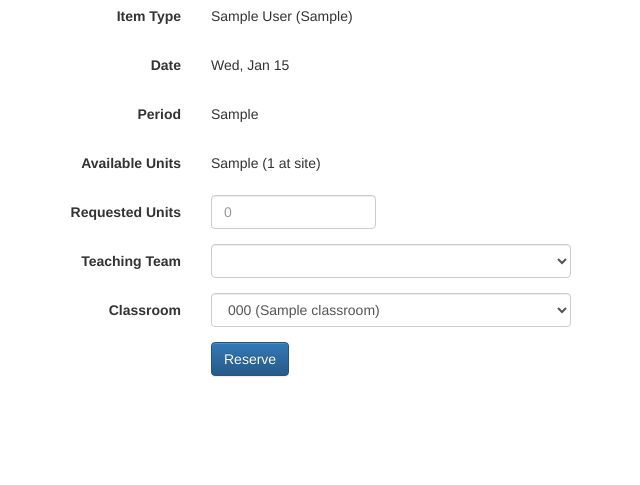
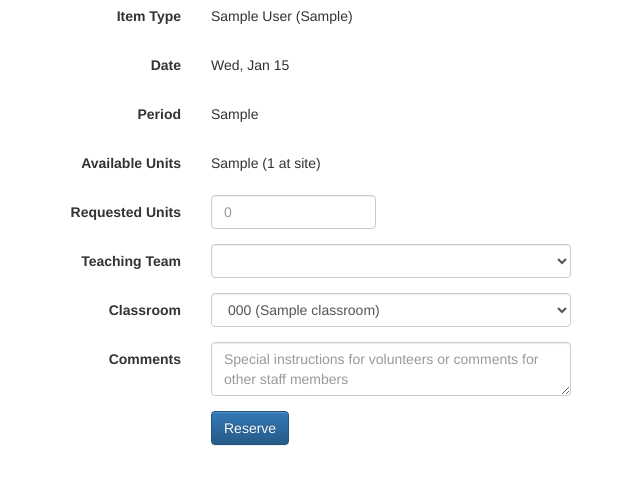
Before and after one commit to raghavsethi/techtracking, a Django app: template checkout/templates/checkout/request.html in a window 1280 px wide. Shown: the part 170-655 px from the top of the page, without its empty margins (54-694 px from the left). Run offline with Django 3.2, Linux system fonts and the light colour scheme; tables that the repository leaves empty hold one stand-in row (values such as "Sample post"); the template is opened without the code that fills it: values that come from a table or form of the project are taken from there, most other values are stand-ins (such as "Sample title", 1, 10 or a date in 2020); lists and menus that the app fills with data are empty; some libraries are stand-ins or nearby versions.

Commit message:
Add ability to have comments in reservations

```diff
--- a/checkout/models.py
+++ b/checkout/models.py
@@ -69,6 +69,7 @@ class Reservation(models.Model):
     classroom = models.ForeignKey(Classroom)
     units = models.IntegerField()
     date = models.DateField()
+    comment = models.CharField(max_length=1000)
 
     PERIODS = (
         (1, 'Period 1'),
--- a/checkout/templates/checkout/request.html
+++ b/checkout/templates/checkout/request.html
@@ -65,6 +65,12 @@
       </div>
     </div>
     <div class="form-group">
+      <label class="col-md-2 col-xs-3 control-label">Comments</label>
+      <div class="col-md-4 col-xs-9">
+        <textarea class="form-control" name="comment" placeholder="Special instructions for volunteers or comments for other staff members"></textarea>
+      </div>
+    </div>
+    <div class="form-group">
       <div class="col-md-offset-2 col-xs-offset-3 col-md-5 col-xs-9">
         <input type="submit" value="Reserve" class="btn btn-primary"/>
       </div>
--- a/checkout/templates/checkout/week.html
+++ b/checkout/templates/checkout/week.html
@@ -92,7 +92,7 @@
                                 {% for sku in period_details.skus %}
                                   {% for reservation in sku.reservations %}
                                     <div class="row reservation" data-toggle="tooltip" data-placement="bottom"
-                                         title="{{ reservation.units }} units reserved by {{ reservation.team }} for location {{ reservation.classroom.name }}">
+                                         title="{{ reservation.units }} units reserved by {{ reservation.team }} for location {{ reservation.classroom.name }}{% if reservation.comment %}. Comment: '{{ reservation.comment }}' {% endif %}">
                                       <div class="col-xs-12">
                                         <div class="row">
                                           <div class="col-xs-12 sku-reservation">
--- a/checkout/views.py
+++ b/checkout/views.py
@@ -169,6 +169,7 @@ def reserve(request):
 
     period_number = int(request.POST['period'])
     requested_units = int(request.POST['request_units'])
+    comment = request.POST['comment']
     classroom: Classroom = Classroom.objects.get(pk=request.POST['classroom_pk'])
 
     existing_reservations: List[Reservation] = list(Reservation.objects.filter(
@@ -191,7 +192,7 @@ def reserve(request):
                 request.user.email, team, site_sku, classroom, requested_units, request_date, period_number)
 
     Reservation.objects.create(
-        team=team, site_sku=site_sku, classroom=classroom, units=requested_units, date=request_date, period=period_number)
+        team=team, site_sku=site_sku, classroom=classroom, units=requested_units, date=request_date, period=period_number, comment=comment)
 
     messages.success(request, "Reservation confirmed for {} unit(s) of {}".format(requested_units, site_sku.sku.display_name))
 
```
Also changed, not shown: checkout/migrations/0002_reservation_comment.py (added).
